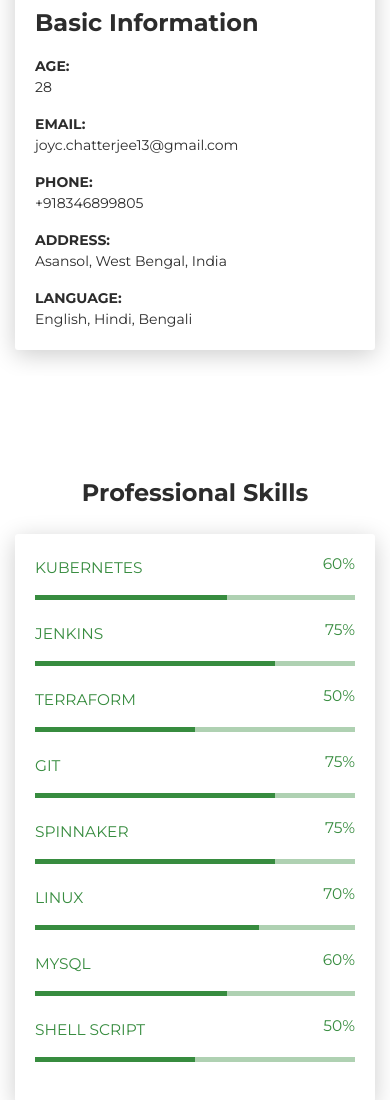
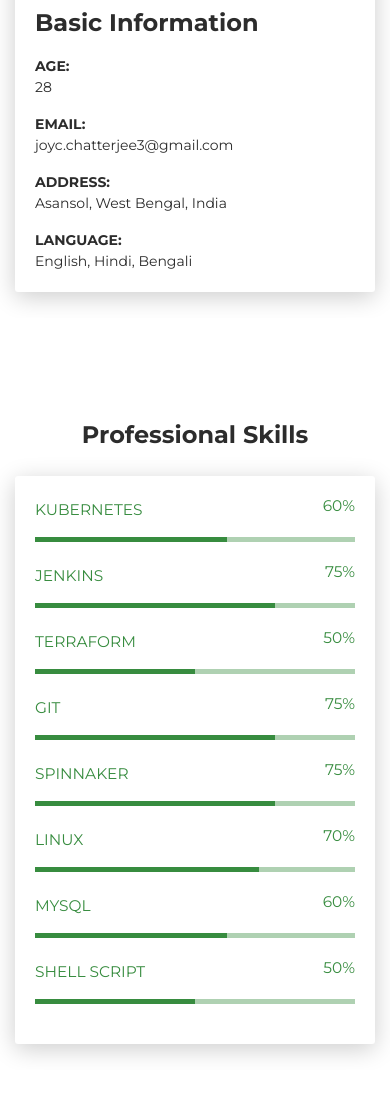
Before and after one commit to j-chatterjee/resume, a plain HTML site: page index.html in a window 390 px wide. Shown: the part 1020-2120 px from the top of the page. Drawn offline with Linux system fonts and the light colour scheme.

Commit message:
mobile number remove and email update

```diff
--- a/index.html
+++ b/index.html
@@ -81,12 +81,12 @@
             </div>
             <div class="row mt-3">
               <div class="col-sm-4"><strong class="text-uppercase">Email:</strong></div>
-              <div class="col-sm-8">joyc.chatterjee13@gmail.com</div>
+              <div class="col-sm-8">joyc.chatterjee3@gmail.com</div>
             </div>
-            <div class="row mt-3">
+            <!-- <div class="row mt-3">
               <div class="col-sm-4"><strong class="text-uppercase">Phone:</strong></div>
-              <div class="col-sm-8">+918346899805</div>
-            </div>
+              <div class="col-sm-8">**********</div>
+            </div> -->
             <div class="row mt-3">
               <div class="col-sm-4"><strong class="text-uppercase">Address:</strong></div>
               <div class="col-sm-8">Asansol, West Bengal, India</div>
@@ -603,10 +603,10 @@
                   <div class="card-body">
                     <p class="mb-0"><strong>Address </strong></p>
                     <p class="pb-2">Asansol, West Bengal, India</p>
-                    <p class="mb-0"><strong>Phone</strong></p>
-                    <p class="pb-2">+918346899805</p>
+                    <!-- <p class="mb-0"><strong>Phone</strong></p>
+                    <p class="pb-2">**********</p> -->
                     <p class="mb-0"><strong>Email</strong></p>
-                    <p>joyc.chatterjee13@gmail.com</p>
+                    <p>joyc.chatterjee3@gmail.com</p>
                   </div>
                 </div>
               </div>
```
